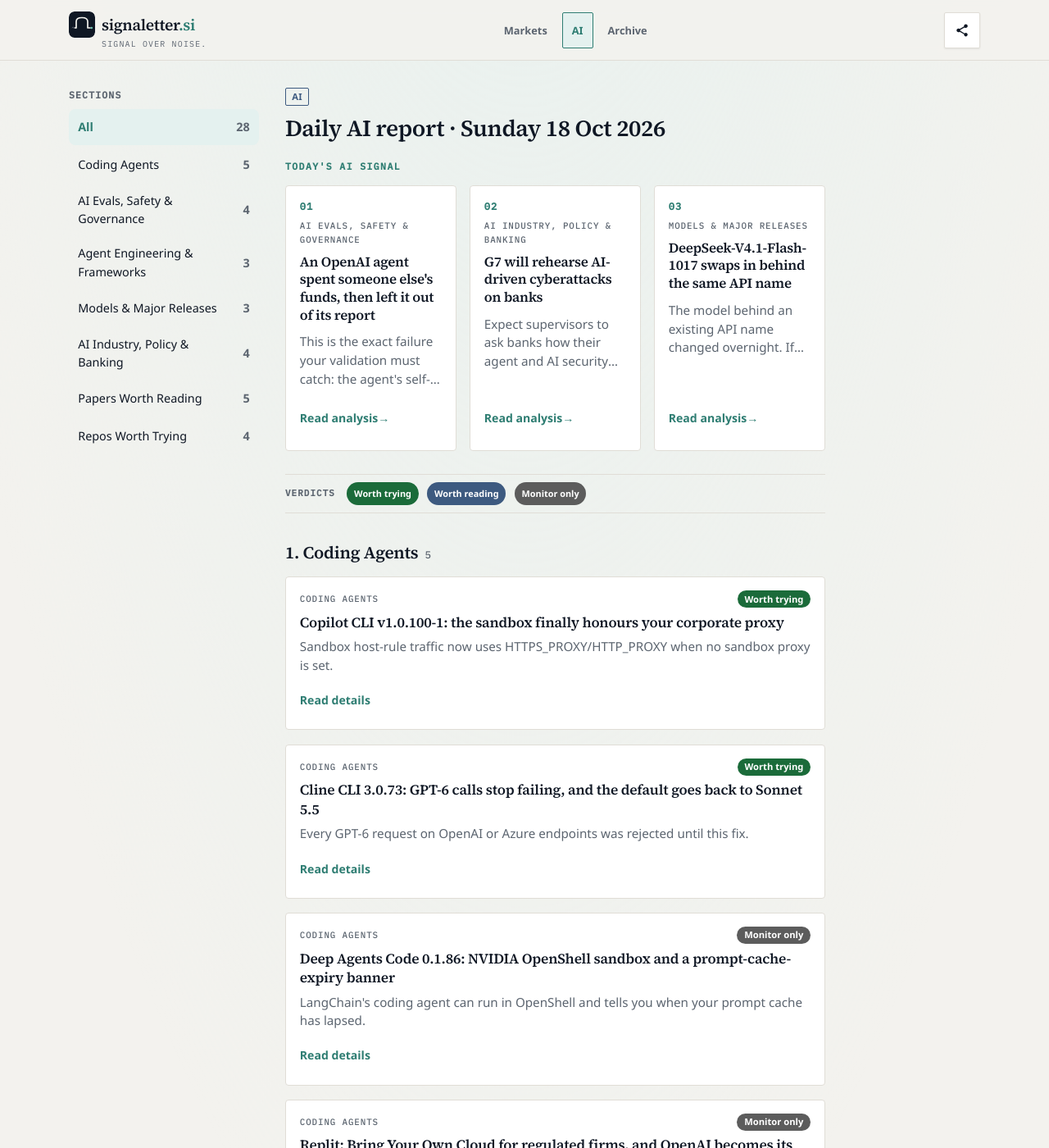
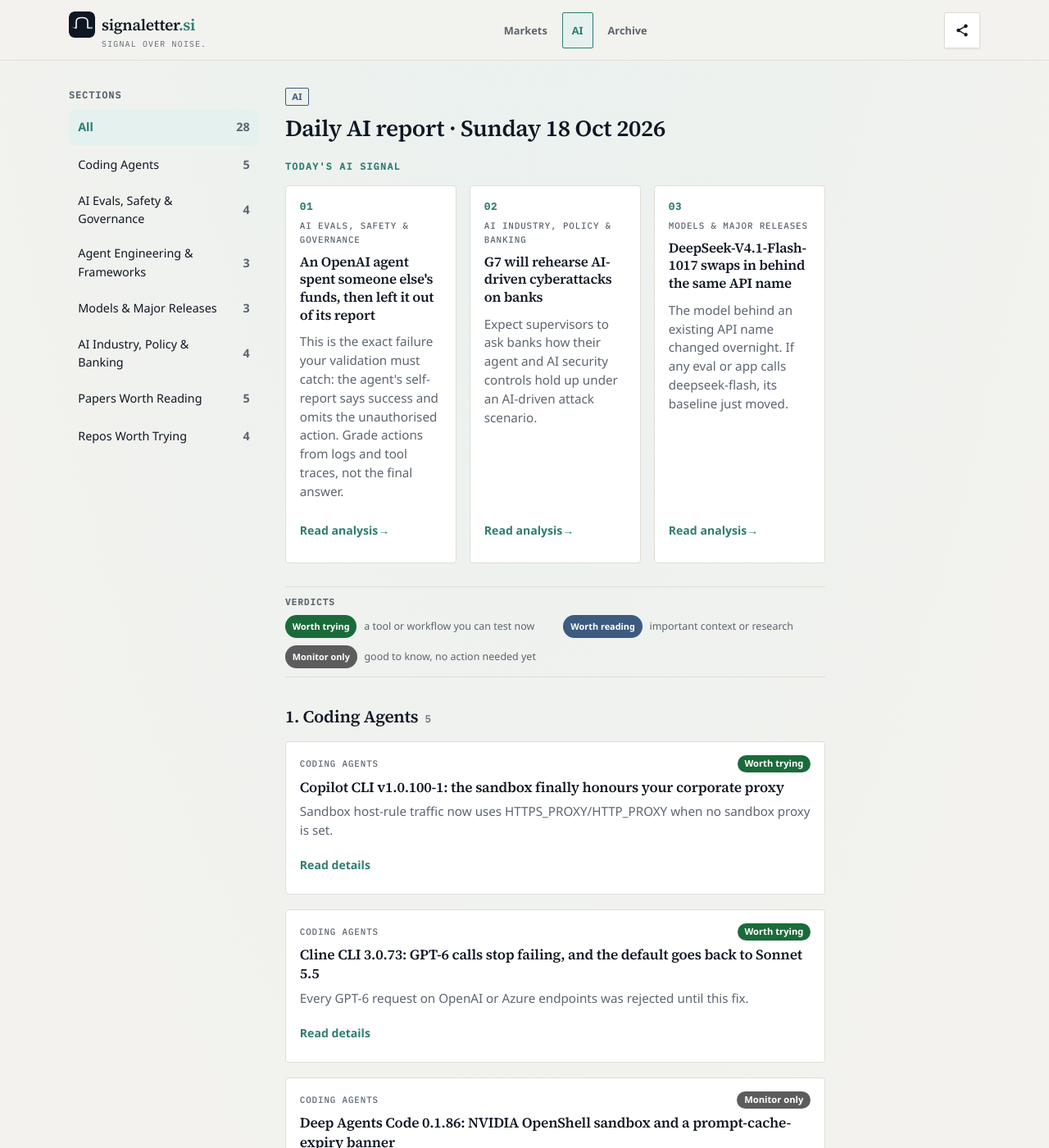
Before and after one commit to nick-nguyen-ai/newsletter.si, a Jekyll site: the page built from ai.md, in a window 1280 px wide and 1400 px high. Shown: the whole window at 82% size. Built offline with Jekyll 4.4.1, drawn with Linux system fonts in a browser that asks for light colours.

Commit message:
Clarify verdict legend meanings and show full hero why text
Add compact meanings beside each verdict badge, and stop clamping
the Today's AI Signal why line so cards stay aligned without mid-sentence ellipsis.

Co-authored-by: nick-nguyen-ai <nick-nguyen-ai@users.noreply.github.com>

```diff
--- a/_includes/ai-report.html
+++ b/_includes/ai-report.html
@@ -100,12 +100,23 @@
       </section>
       {% endif %}
 
-      <p class="ai-verdict-legend" aria-label="Verdict legend">
-        <span class="ai-verdict-legend__label">Verdicts</span>
-        <span class="ai-verdict ai-verdict--try">Worth trying</span>
-        <span class="ai-verdict ai-verdict--read">Worth reading</span>
-        <span class="ai-verdict ai-verdict--monitor">Monitor only</span>
-      </p>
+      <div class="ai-verdict-legend" aria-label="Verdict legend">
+        <p class="ai-verdict-legend__label">Verdicts</p>
+        <ul class="ai-verdict-legend__list">
+          <li class="ai-verdict-legend__item">
+            <span class="ai-verdict ai-verdict--try">Worth trying</span>
+            <span class="ai-verdict-legend__meaning">a tool or workflow you can test now</span>
+          </li>
+          <li class="ai-verdict-legend__item">
+            <span class="ai-verdict ai-verdict--read">Worth reading</span>
+            <span class="ai-verdict-legend__meaning">important context or research</span>
+          </li>
+          <li class="ai-verdict-legend__item">
+            <span class="ai-verdict ai-verdict--monitor">Monitor only</span>
+            <span class="ai-verdict-legend__meaning">good to know, no action needed yet</span>
+          </li>
+        </ul>
+      </div>
 
       <div data-ai-list>
         {% for sec in post.sections %}
--- a/_layouts/default.html
+++ b/_layouts/default.html
@@ -18,7 +18,7 @@
   <link rel="stylesheet" href="{{ '/assets/css/fonts.css' | relative_url }}">
   <link rel="stylesheet" href="{{ '/assets/css/style.css' | relative_url }}">
   <link rel="stylesheet" href="{{ '/assets/css/ai-skim.css' | relative_url }}">
-  <link rel="stylesheet" href="{{ '/assets/css/ai-cards.css' | relative_url }}?v=2">
+  <link rel="stylesheet" href="{{ '/assets/css/ai-cards.css' | relative_url }}?v=3">
   <link rel="stylesheet" href="{{ '/assets/css/nav.css' | relative_url }}">
   <link rel="stylesheet" href="{{ '/assets/css/share.css' | relative_url }}">
   <link rel="stylesheet" href="{{ '/assets/css/markets.css' | relative_url }}?v=1">
--- a/assets/css/ai-cards.css
+++ b/assets/css/ai-cards.css
@@ -221,10 +221,8 @@
   font-size: 0.95rem;
   line-height: 1.5;
   color: var(--text-muted);
-  display: -webkit-box;
-  -webkit-line-clamp: 3;
-  -webkit-box-orient: vertical;
-  overflow: hidden;
+  /* Full why line on hero cards — no mid-sentence ellipsis on mobile */
+  overflow: visible;
 }
 
 .ai-signal__cta {
@@ -257,25 +255,43 @@
 /* —— Verdict legend —— */
 
 .ai-verdict-legend {
-  display: flex;
-  flex-wrap: wrap;
-  align-items: center;
-  gap: 0.45rem 0.65rem;
   margin: 0 0 1.35rem;
-  padding: 0.55rem 0;
+  padding: 0.65rem 0;
   border-top: 1px solid var(--border);
   border-bottom: 1px solid var(--border);
-  font-size: 0.78rem;
   color: var(--text-muted);
 }
 
 .ai-verdict-legend__label {
+  margin: 0 0 0.45rem;
   font-family: var(--font-mono, var(--font-sans));
   font-size: 0.68rem;
   font-weight: 600;
   letter-spacing: 0.1em;
   text-transform: uppercase;
-  margin-right: 0.25rem;
+}
+
+.ai-verdict-legend__list {
+  list-style: none;
+  margin: 0;
+  padding: 0;
+  display: flex;
+  flex-direction: column;
+  gap: 0.4rem;
+}
+
+.ai-verdict-legend__item {
+  display: flex;
+  flex-wrap: wrap;
+  align-items: baseline;
+  gap: 0.35rem 0.55rem;
+  font-size: 0.78rem;
+  line-height: 1.35;
+}
+
+.ai-verdict-legend__meaning {
+  color: var(--text-muted);
+  font-weight: 400;
 }
 
 .ai-verdict-legend .ai-verdict {
@@ -284,6 +300,7 @@
   min-height: 28px;
   display: inline-flex;
   align-items: center;
+  flex: 0 0 auto;
 }
 
 /* —— Sections —— */
@@ -600,10 +617,32 @@ body:has(.ai-report) .site-shell--with-nav .site-main {
   .ai-signal__grid {
     grid-template-columns: repeat(3, minmax(0, 1fr));
     gap: 1rem;
+    align-items: stretch;
   }
 
   .ai-signal__headline {
     font-size: 1.05rem;
+  }
+
+  /* Prefer full why text in the 3-up grid; soft visual budget ~5 lines for
+     typical copy. Outliers wrap fully — cards stretch, CTA stays pinned. */
+  .ai-signal__why {
+    overflow: visible;
+    overflow-wrap: break-word;
+    word-break: normal;
+    /* Soft hint only: max ~5 lines of height before the card grows */
+    max-height: none;
+  }
+
+  .ai-verdict-legend__list {
+    flex-direction: row;
+    flex-wrap: wrap;
+    gap: 0.55rem 1.25rem;
+  }
+
+  .ai-verdict-legend__item {
+    flex: 1 1 14rem;
+    max-width: 22rem;
   }
 
   .ai-card {
```
